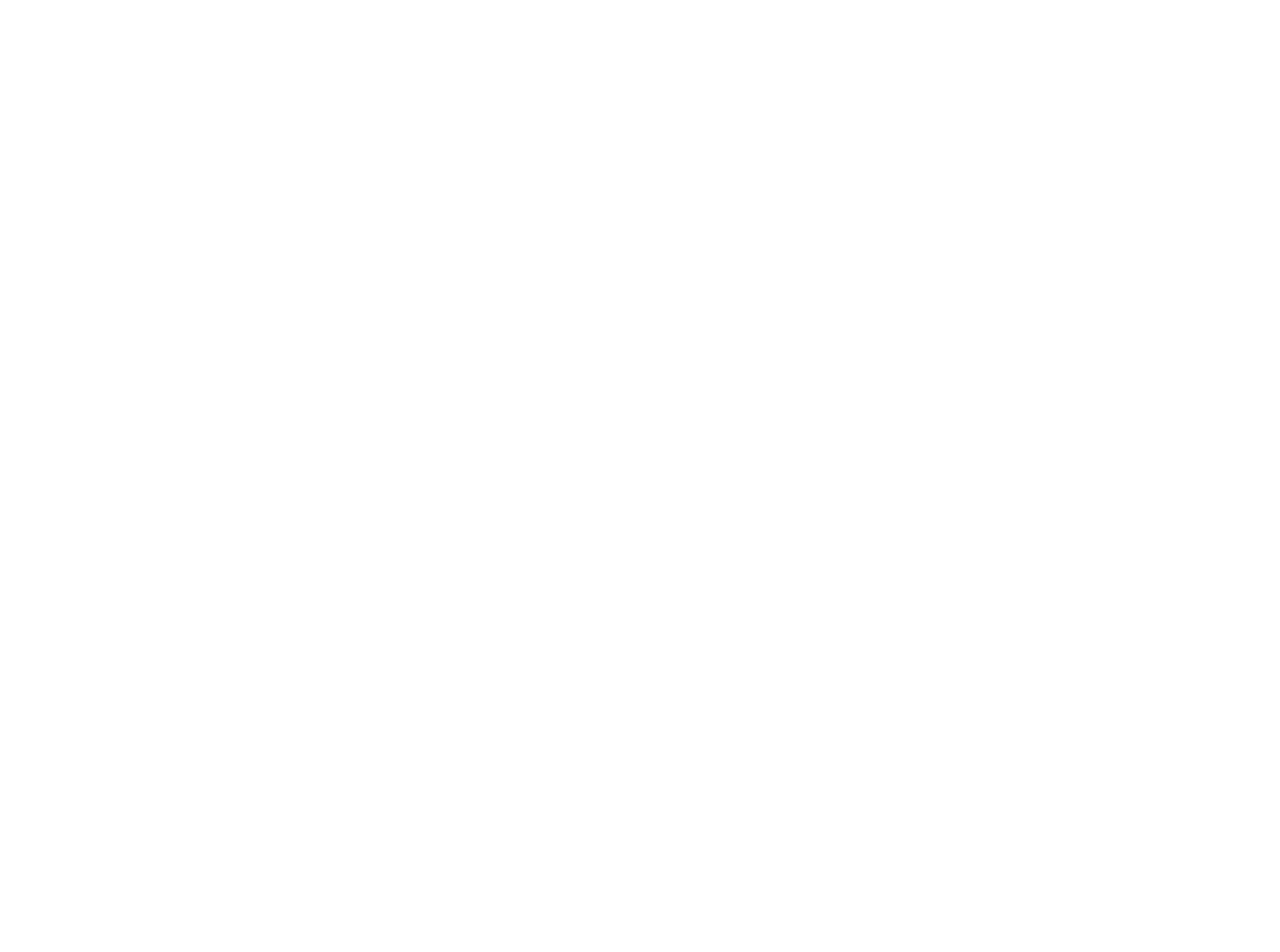
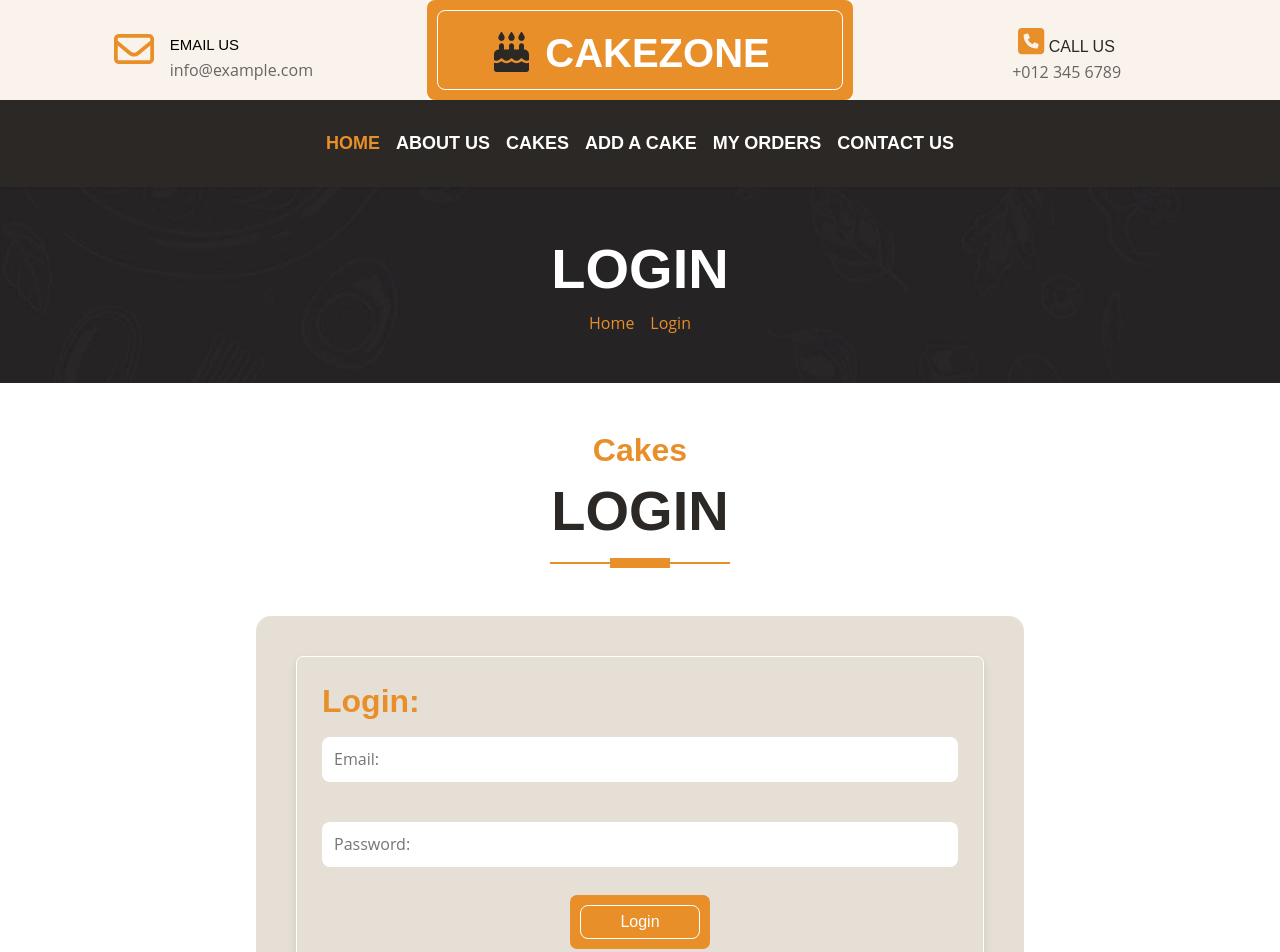
Before and after one commit to ainerug/aine-bakery2, a React (Create React App) app: page /login in a window 1280 px wide. Before the commit this address had no page. Shown: the top 952 px of the page. Before the commit the page ends 800 px from the top, so only its background shows below. Built offline with nearby package versions, Linux system fonts and the light colour scheme.

Commit message:
login.js added

```diff
--- a/package.json
+++ b/package.json
@@ -19,7 +19,7 @@
     "react-notifications": "^1.7.4",
     "react-router-dom": "^6.26.1",
     "react-scripts": "5.0.1",
-    "react-select": "^5.8.0",
+    "react-select": "^5.8.1",
     "web-vitals": "^2.1.4",
     "yup": "^1.4.0"
   },
--- a/src/App.js
+++ b/src/App.js
@@ -18,6 +18,7 @@ import Contact from './Components/Contact';
 import OrderCakes from './Components/Cakes/OrderCakes/OrderCakes';
 import MyOrders from './Components/Orders/MyOrders/MyOrders';
 import Signup from './Components/Auth/Signup/Signup';
+import Login from './Components/Auth/Login/Login';
 
 
 function App() {
@@ -32,6 +33,7 @@ function App() {
       <Route path='/editcakes' element={<><Navbar/> <Header headerName="Edit Cake"/> <EditCakes/> <Footer/></>}/>
       <Route path='/ordercakes' element={<><Navbar/> <Header headerName="Order Cake"/> <OrderCakes/> <Footer/></>}/>
       <Route path='/myorders' element={<><Navbar/> <Header headerName="My Orders"/> <MyOrders/> <Footer/></>}/>
+      <Route path='/login' element={<><Navbar/> <Header headerName="Login"/> <Login/> <Footer/></>}/>
       <Route path='/signup' element={<><Navbar/> <Header headerName="Sign Up"/> <Signup/> <Footer/></>}/>
       <Route path='/contact' element={<><Navbar/> <Header headerName="Contact Us"/> <Contact/> <Footer/></>}/>
 
--- /dev/null
+++ b/src/Components/Auth/Login/Login.js
@@ -0,0 +1,106 @@
+import { useFormik } from 'formik';
+import React from 'react'
+import axios from 'axios';
+import { useRef } from 'react';
+import { useNavigate } from 'react-router-dom';
+import { loginSchema } from '../../../Validation/LoginValidation';
+import { NotificationContainer, NotificationManager } from 'react-notifications';
+
+export default function Login() {
+
+
+  const emailRef = useRef();
+  const passwordRef = useRef();
+  const navigate = useNavigate();
+
+  const initialValues = {
+    email: "",
+    password: "",
+  };
+
+  const { values, errors, handleSubmit, handleChange, handleBlur } = useFormik({
+    initialValues: initialValues,
+    validationSchema: loginSchema,
+    onSubmit: () => {
+        addUser();
+    },
+  });
+
+  const addUser = () => {
+    const payload = {
+
+      email: emailRef.current.value,
+      password: passwordRef.current.value,
+    };
+
+    axios
+      .post("http://localhost:8080/login/", payload)
+      .then((res) => {
+        console.log(res);
+        NotificationManager.success("Login successful!");
+        localStorage.setItem("userName",res.data.userName);
+        localStorage.setItem("email",res.data.email);
+        localStorage.setItem("userId",res.data._id);
+        navigate('/');
+
+      })
+      .catch((e) => {
+        console.log(e);
+        NotificationManager.error("Something went wrong");
+      });
+  };
+
+  return (
+
+
+      <div>
+      <NotificationContainer />
+      <div
+        className="section-title position-relative text-center mx-auto mb-5 pb-3"
+        style={{ maxWidth: "600px" }}
+      >
+        <h2 className="text-primary font-secondary">Cakes</h2>
+        <h1 className="display-4 text-uppercase">Login</h1>
+      </div>
+      <div className="addCake-form">
+        <div className="white-line-form">
+          <h2>Login: </h2>
+          <form onSubmit={handleSubmit}>
+
+            <p className="errors-indicators">{errors.email}</p>
+            <input
+              type="email"
+              name="email"
+              placeholder="Email: "
+              ref={emailRef}
+              value={values.email}
+              onChange={handleChange}
+              onBlur={handleBlur}
+            />
+            <br />
+            <br />
+            <p className="errors-indicators">{errors.password}</p>
+            <input
+              type="password"
+              name="password"
+              placeholder="Password: "
+              ref={passwordRef}
+              value={values.password}
+              onChange={handleChange}
+              onBlur={handleBlur}
+            />
+
+            <br />
+            <br />
+            <div className="buttons-div">
+              <button className="btn-primary btn border-inner" type="submit">
+                Login
+              </button>
+            </div>
+          </form>
+        </div>
+      </div>
+    </div>
+
+  )
+}
--- a/src/Components/Auth/Signup/Signup.js
+++ b/src/Components/Auth/Signup/Signup.js
@@ -2,11 +2,26 @@ import React, { useState } from "react";
 import Image from "../../../img/download.png";
 import { useRef } from "react";
 import { useFormik } from "formik";
+import { useNavigate } from "react-router-dom";
 import { signUpSchema } from "../../../Validation/SignupValidation";
 import axios from "axios";
-import { NotificationContainer, NotificationManager } from "react-notifications";
+import {
+  NotificationContainer,
+  NotificationManager,
+} from "react-notifications";
+import Select from "react-select";
 
 export default function Signup() {
+
+
+  const navigate = useNavigate();
+  const options = [
+    { value: "seller", label: "Seller" },
+    { value: "customer", label: "Customer" },
+  ];
+
+  const [selectedOption, setSelectedOption] = useState(null);
+
   const userNameRef = useRef();
   const emailRef = useRef();
   const passwordRef = useRef();
@@ -37,36 +52,35 @@ export default function Signup() {
     initialValues: initialValues,
     validationSchema: signUpSchema,
     onSubmit: () => {
-     addUser();
+      addUser();
     },
   });
 
-  const addUser = ()=>{
+  const addUser = () => {
+    const payload = {
+      userName: userNameRef.current.value,
+      email: emailRef.current.value,
+      password: passwordRef.current.value,
+      image: newImage,
+      accountType: selectedOption.value,
+    };
 
-    const payload={
-
-    userName: userNameRef.current.value,
-    email: emailRef.current.value,
-    password: passwordRef.current.value,
-    image: newImage
-    }
-
-    axios.post("http://localhost:8080/signup/", payload).then((res)=>{
-    console.log(res);
-    NotificationManager.success("User has been signed up successfully!")
-
-    }).catch((e)=>{
+    axios
+      .post("http://localhost:8080/signup/", payload)
+      .then((res) => {
+        console.log(res);
+        NotificationManager.success("User has been signed up successfully!");
+        navigate('/login');
+      })
+      .catch((e) => {
         console.log(e);
         NotificationManager.error("Something went wrong");
-    })
-
-
-  }
-
+      });
+  };
 
   return (
     <div>
-      <NotificationContainer/>
+      <NotificationContainer />
       <div
         className="section-title position-relative text-center mx-auto mb-5 pb-3"
         style={{ maxWidth: "600px" }}
@@ -94,7 +108,7 @@ export default function Signup() {
             )}
             <br />
             <br />
-            <input type="file"  className="choose-file" onChange={readFile} />
+            <input type="file" className="choose-file" onChange={readFile} />
             <br />
             <br />
             <p className="errors-indicators">{errors.userName}</p>
@@ -133,7 +147,13 @@ export default function Signup() {
             />
             <br />
             <br />
-
+            <Select
+              defaultValue={selectedOption}
+              onChange={setSelectedOption}
+              options={options}
+            />
+            <br />
+            <br />
             <div className="buttons-div">
               <button className="btn-primary btn border-inner" type="submit">
                 Sign Up
--- /dev/null
+++ b/src/Validation/LoginValidation.js
@@ -0,0 +1,10 @@
+import * as Yup from 'yup';
+
+
+export const loginSchema = Yup.object().shape({
+
+
+    email: Yup.string().required("E-mail is required!"),
+    password: Yup.string(). min(8).required("Password is required!"),
+}
+)
```
Also changed, not shown: 1 other file (tests, documents, lock files or other folders).
